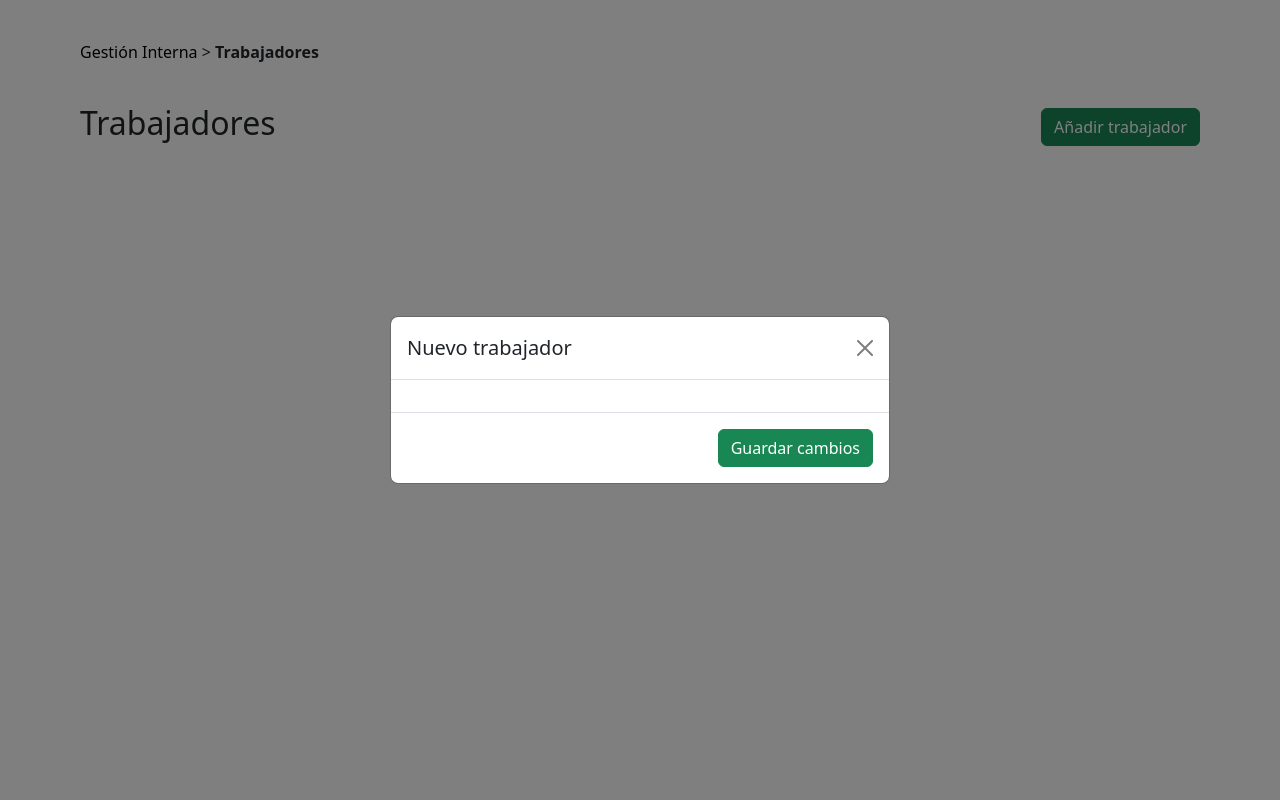
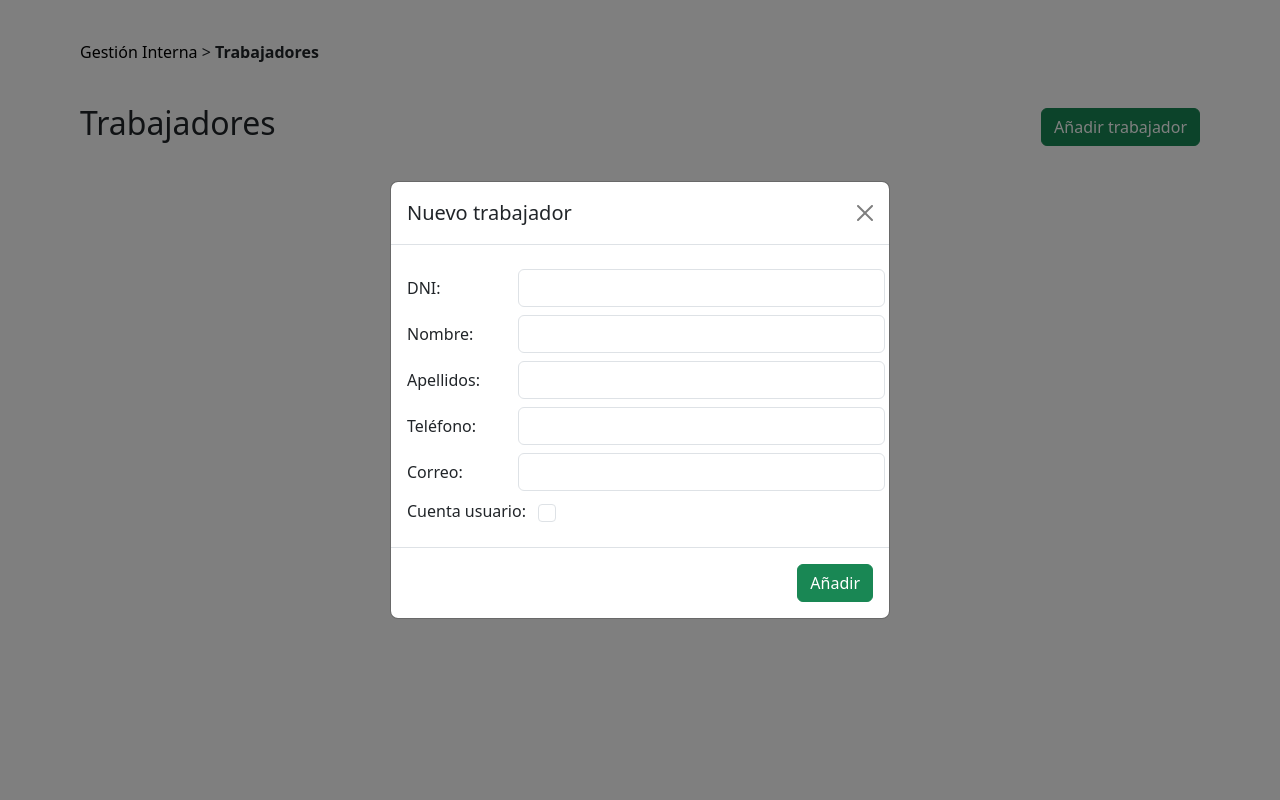
Before and after one commit to Ixvan22/ProyectoFinal, a PHP site: page /usuarios.html in a window 1280 px wide, after a click on "Añadir trabajador". Run offline with PHP 8.4, Linux system fonts and the light colour scheme; some libraries are stand-ins or nearby versions.

Commit message:
modal nuevos trabajadores

```diff
--- a/maquetas/gestion_interna/usuarios/usuarios.css
+++ b/maquetas/gestion_interna/usuarios/usuarios.css
@@ -42,3 +42,14 @@
         gap: 25px;
     }
 }
+
+#nuevo-trabajador-telefono::-webkit-inner-spin-button,
+#nuevo-trabajador-telefono::-webkit-outer-spin-button {
+  -webkit-appearance: none;
+  margin: 0;
+}
+
+input[type=number] {
+    -moz-appearance:textfield;
+    appearance: textfield;
+}
--- a/maquetas/gestion_interna/usuarios/usuarios.html
+++ b/maquetas/gestion_interna/usuarios/usuarios.html
@@ -26,14 +26,37 @@
                     <div class="modal-content">
                         <div class="modal-header">
                             <h5 class="modal-title" id="exampleModalLongTitle">Nuevo trabajador</h5>
-                            <button type="button" class="btn-close" data-dismiss="modal" aria-label="Close"></button>
+                            <button type="button" class="btn-close" data-bs-dismiss="modal" aria-label="Close"></button>
                         </div>
                         <form action="." method="post">
                             <div class="modal-body">
-
+                                <div class="row d-flex align-items-center my-2">
+                                    <label class="w-25" for="nuevo-trabajador-dni">DNI:</label>
+                                    <input type="text" class="w-75 form-control" id="nuevo-trabajador-dni" name="nuevo-trabajador-dni" autocomplete="none"/>
+                                </div>
+                                <div class="row d-flex align-items-center">
+                                    <label class="w-25" for="nuevo-trabajador-nombre">Nombre:</label>
+                                    <input type="text" class="w-75 form-control" id="nuevo-trabajador-nombre" name="nuevo-trabajador-nombre" autocomplete="none"/>
+                                </div>
+                                <div class="row d-flex align-items-center my-2">
+                                    <label class="w-25" for="nuevo-trabajador-apellidos">Apellidos:</label>
+                                    <input type="text" class="w-75 form-control" id="nuevo-trabajador-apellidos" name="nuevo-trabajador-apellidos" autocomplete="none"/>
+                                </div>
+                                <div class="row d-flex align-items-center my-2">
+                                    <label class="w-25" for="nuevo-trabajador-telefono">Teléfono:</label>
+                                    <input type="number" class="w-75 form-control" id="nuevo-trabajador-telefono" name="nuevo-trabajador-telefono" autocomplete="none"/>
+                                </div>
+                                <div class="row d-flex align-items-center my-2">
+                                    <label class="w-25" for="nuevo-trabajador-correo">Correo:</label>
+                                    <input type="email" class="w-75 form-control" id="nuevo-trabajador-correo" name="nuevo-trabajador-correo" autocomplete="none"/>
+                                </div>
+                                <div class="row d-flex align-items-center my-2">
+                                    <label class="d-block" style="width: max-content;" for="nuevo-trabajador-cuenta">Cuenta usuario:</label>
+                                    <input type="checkbox" class="form-check-input p-2" style="width: max-content;" id="nuevo-trabajador-cuenta" name="nuevo-trabajador-cuenta"/>
+                                </div>
                             </div>
                             <div class="modal-footer">
-                                <button type="button" class="btn btn-success" name="guardar-estado-mercancia">Guardar cambios</button>
+                                <button type="button" class="btn btn-success" name="anadir-trabajador">Añadir</button>
                             </div>
                         </form>
                     </div>
```
